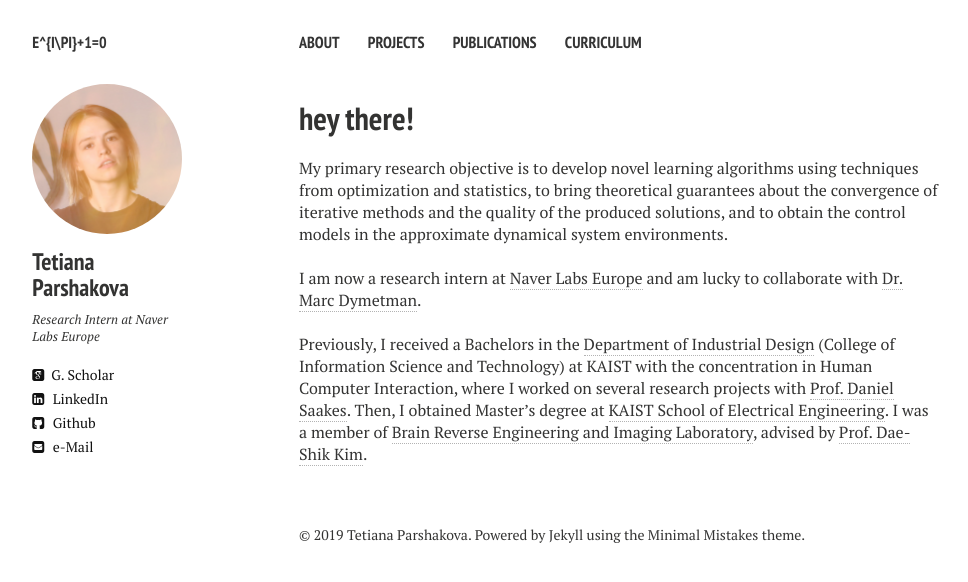
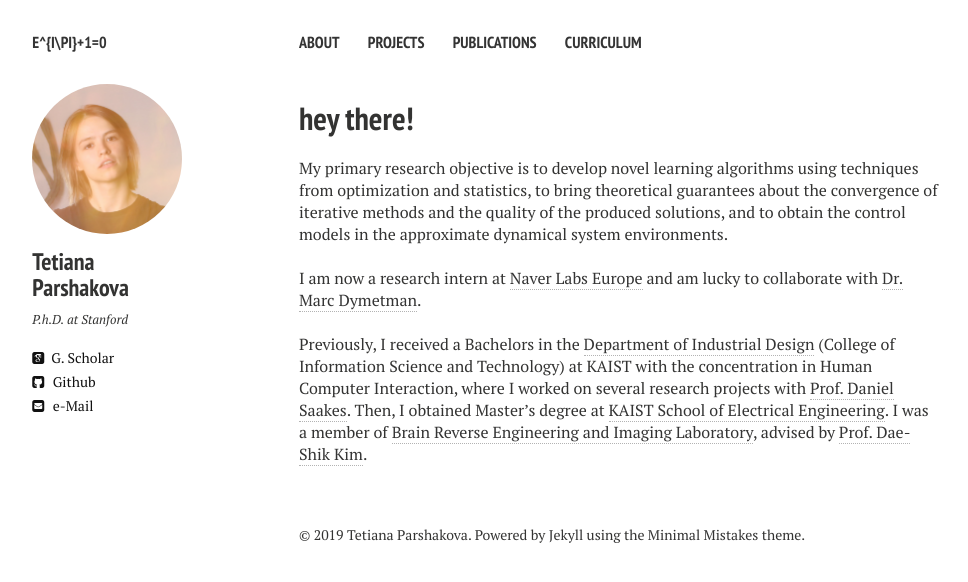
Before and after one commit to alexanch/parshakova.github.io, a Jekyll site: the page built from index.md, in a window 1280 px wide. Shown: the top 582 px of the page, without its empty margins (21-989 px from the left). Built offline with Jekyll 4.4.1, drawn with Linux system fonts in a browser that asks for light colours; nearby versions of some CDN libraries.

Commit message:
Update _config.yml

```diff
--- a/_config.yml
+++ b/_config.yml
@@ -7,10 +7,9 @@ url:              //parshakova.github.io
 owner:
   name:           Tetiana Parshakova
   avatar:         avatar.jpg
-  bio:            Research Intern at Naver Labs Europe
+  bio:            P.h.D. at Stanford
   email:          ten10@kaist.ac.kr
   # Social networking links are used in author-bio sidebar. Update and remove as you like.
-  linkedin: tanya-parshakova
   google_scholar: lCr4ep8AAAAJ
   github: parshakova
 # Analytics and webmaster tools stuff goes here
@@ -30,7 +29,7 @@ links:
 
 
 # http://en.wikipedia.org/wiki/List_of_tz_database_time_zones
-timezone:    Korea/Seoul
+timezone:    USA/California
 future:      true
 #pygments:    true
 highlighter: rouge
```
